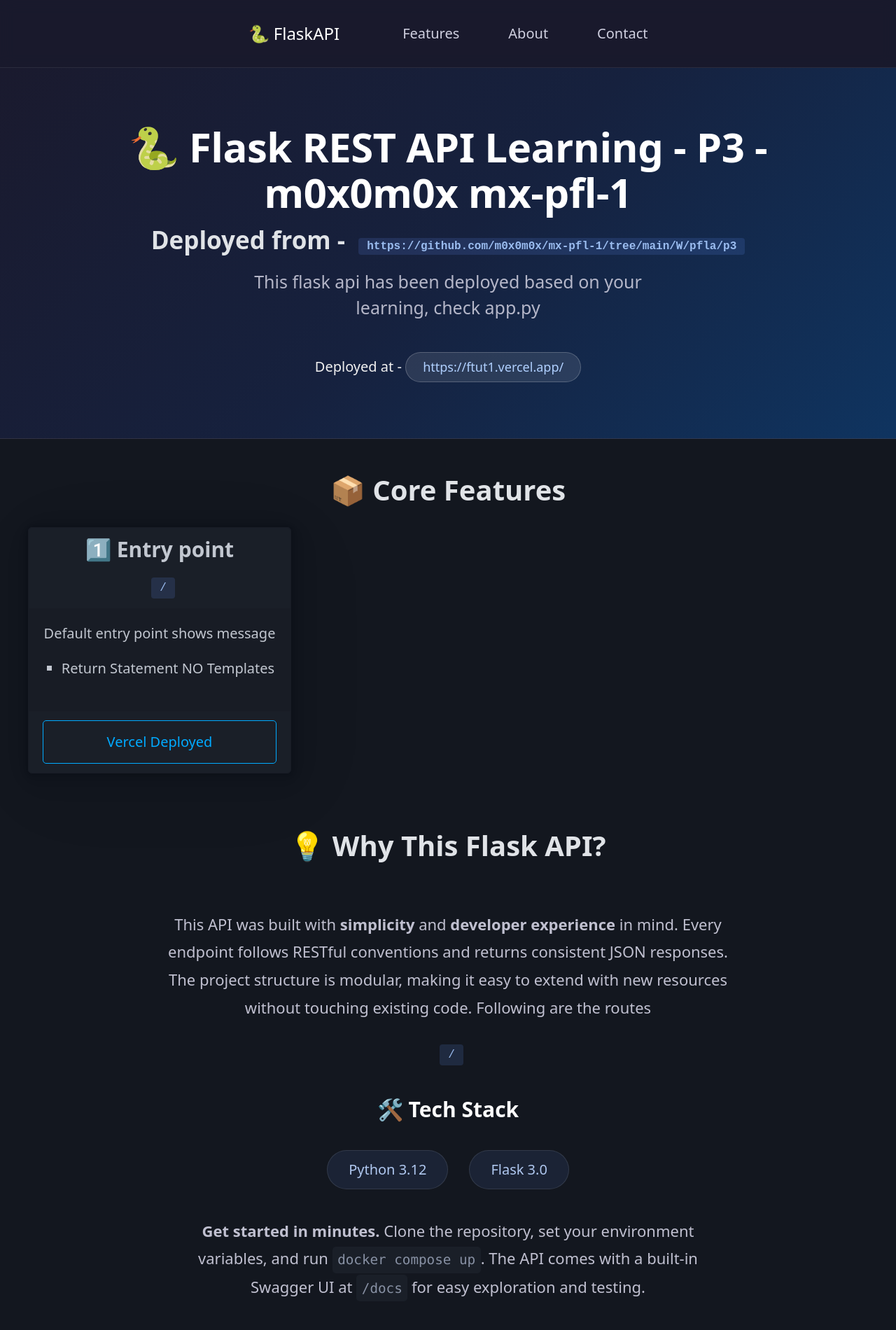
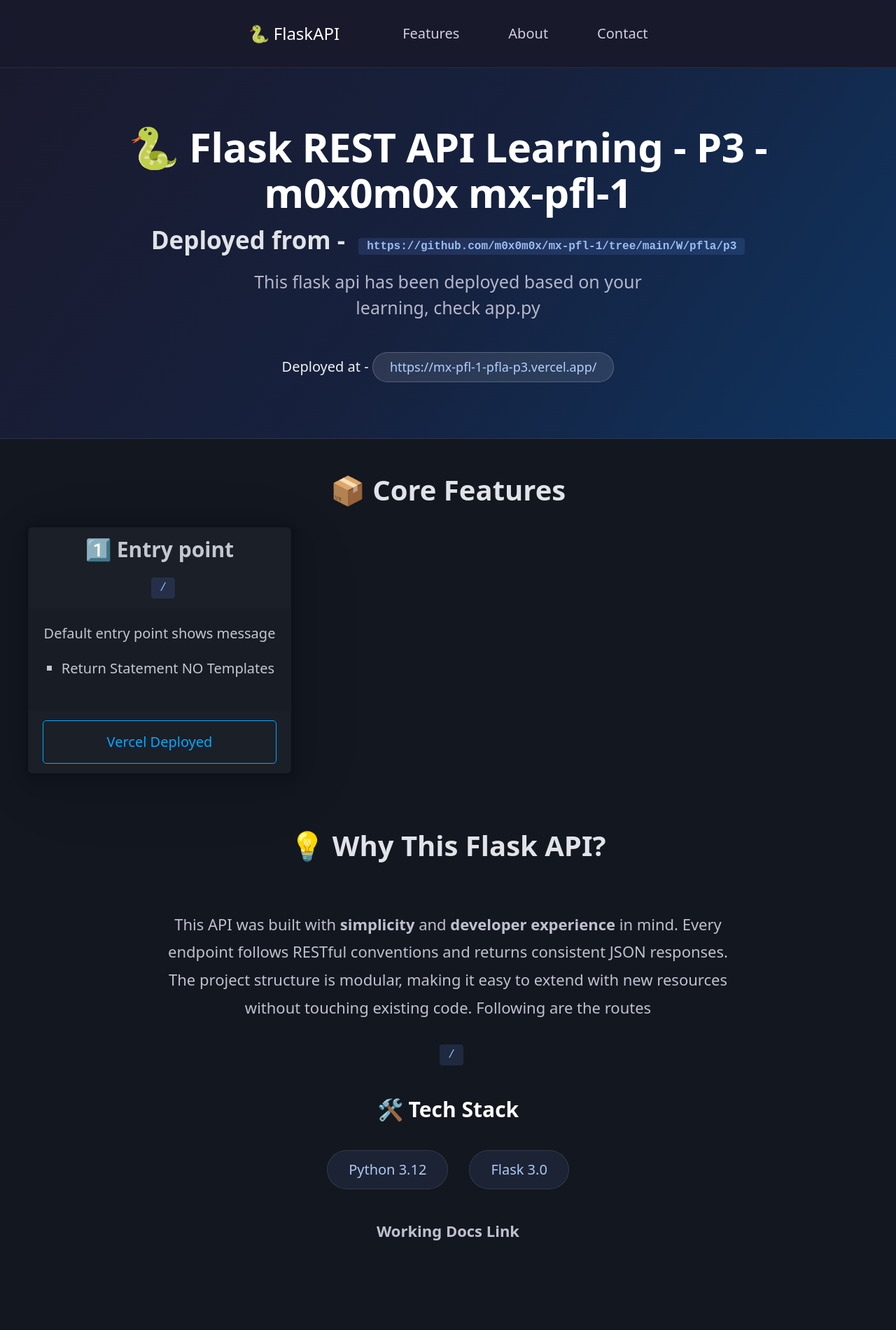
Before and after one commit to m0x0m0x/mx-pfl-1, a plain HTML site: page W/pfla/p3/doc/index.html in a window 1280 px wide. Shown: the top 1900 px of the page at 70% size. Drawn offline with nearby package versions, Linux system fonts and the light colour scheme.

Commit message:
🤡 p3 work

```diff
--- a/W/pfla/p3/doc/index.html
+++ b/W/pfla/p3/doc/index.html
@@ -45,11 +45,11 @@
           </p>
           Deployed at -
           <a
-            href="https://ftut1.vercel.app/"
+            href="https://mx-pfl-1-pfla-p3.vercel.app/"
             target="_blank"
             rel="noopener noreferrer"
             class="badge">
-            https://ftut1.vercel.app/
+            https://mx-pfl-1-pfla-p3.vercel.app/
           </a>
         </div>
       </section>
@@ -82,7 +82,6 @@
               >
             </footer>
           </article>
-
           <!-- End Card Section -->
           <!-- End Card Section -->
           <!-- End Card Section -->
@@ -112,10 +111,7 @@
           </div>
 
           <p style="margin-top: 2rem">
-            <strong>Get started in minutes.</strong> Clone the repository, set
-            your environment variables, and run <code>docker compose up</code>.
-            The API comes with a built-in Swagger UI at <code>/docs</code> for
-            easy exploration and testing.
+            <strong> Working Docs Link</strong>
           </p>
         </div>
       </div>
--- a/W/pfla/p3/doc/pussy.css
+++ b/W/pfla/p3/doc/pussy.css
@@ -47,7 +47,7 @@
 
 /* Hero section */
 .hero {
-  background: linear-gradient(135deg, #1a1a2e 0%, #16213e 50%, #0f3460 100%);
+  background: linear-gradient(125deg, #1a1a2e 0%, #16213e 50%, #0f3460 100%);
   color: #f0f0f0;
   padding: 4rem 0;
   margin-bottom: 2.5rem;
```
Also changed, not shown: W/pfla/p3/README.MD, 1 other file.
